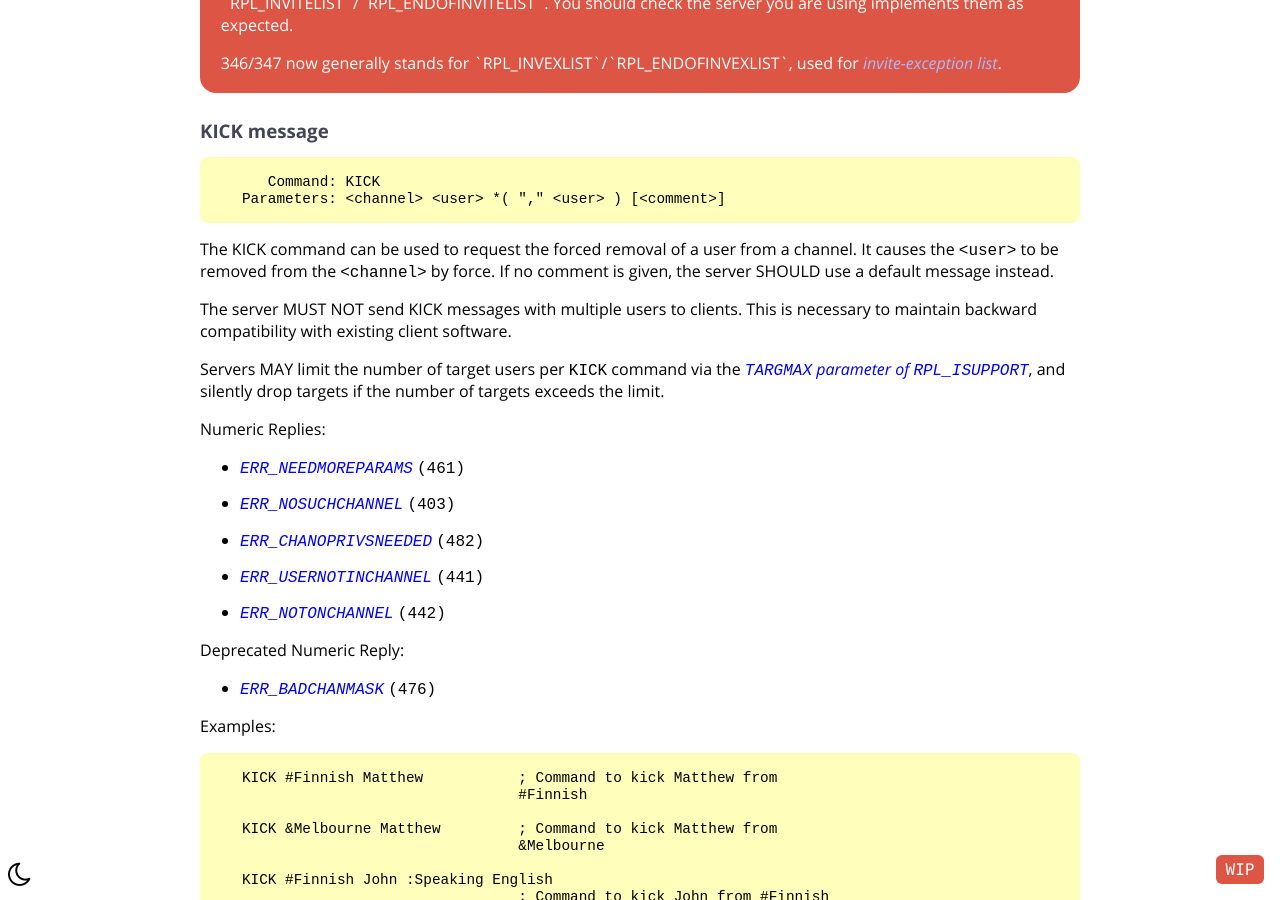
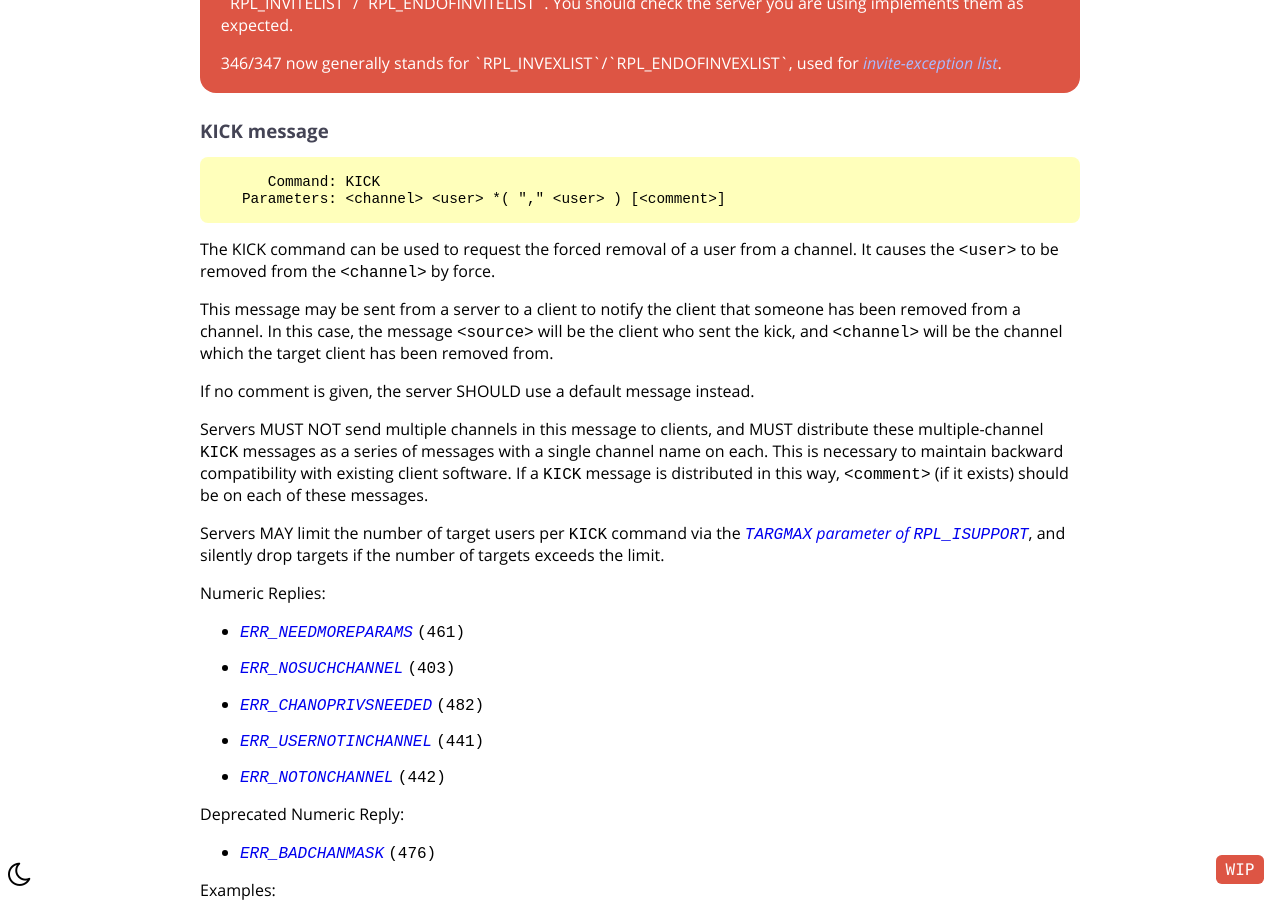
Before and after one commit to ircdocs/modern-irc, a Jekyll site: the page built from index.md, in a window 1280 px wide and 900 px high, scrolled down 34190 px. Built offline with Jekyll 4.4.1, drawn with Linux system fonts in a browser that asks for light colours; the table of contents is made by our own code.

Commit message:
Explicit that KICK should be relayed
This is mostly copy-pasted from PART

```diff
--- a/_includes/messages/channel.md
+++ b/_includes/messages/channel.md
@@ -253,10 +253,14 @@ Servers MAY allow the `INVITE` with no parameter, and reply with a list of chann
 
 The KICK command can be used to request the forced removal of a user from a channel.
 It causes the `<user>` to be removed from the `<channel>` by force.
+
+This message may be sent from a server to a client to notify the client that someone has been removed from a channel. In this case, the message `<source>` will be the client who sent the kick, and `<channel>` will be the channel which the target client has been removed from.
+
 If no comment is given, the server SHOULD use a default message instead.
 
-The server MUST NOT send KICK messages with multiple users to clients.
+Servers MUST NOT send multiple channels in this message to clients, and MUST distribute these multiple-channel `KICK` messages as a series of messages with a single channel name on each.
 This is necessary to maintain backward compatibility with existing client software.
+If a `KICK` message is distributed in this way, `<comment>` (if it exists) should be on each of these messages.
 
 Servers MAY limit the number of target users per `KICK` command via the [`TARGMAX` parameter of `RPL_ISUPPORT`](#targmax-parameter), and silently drop targets if the number of targets exceeds the limit.
 
```
